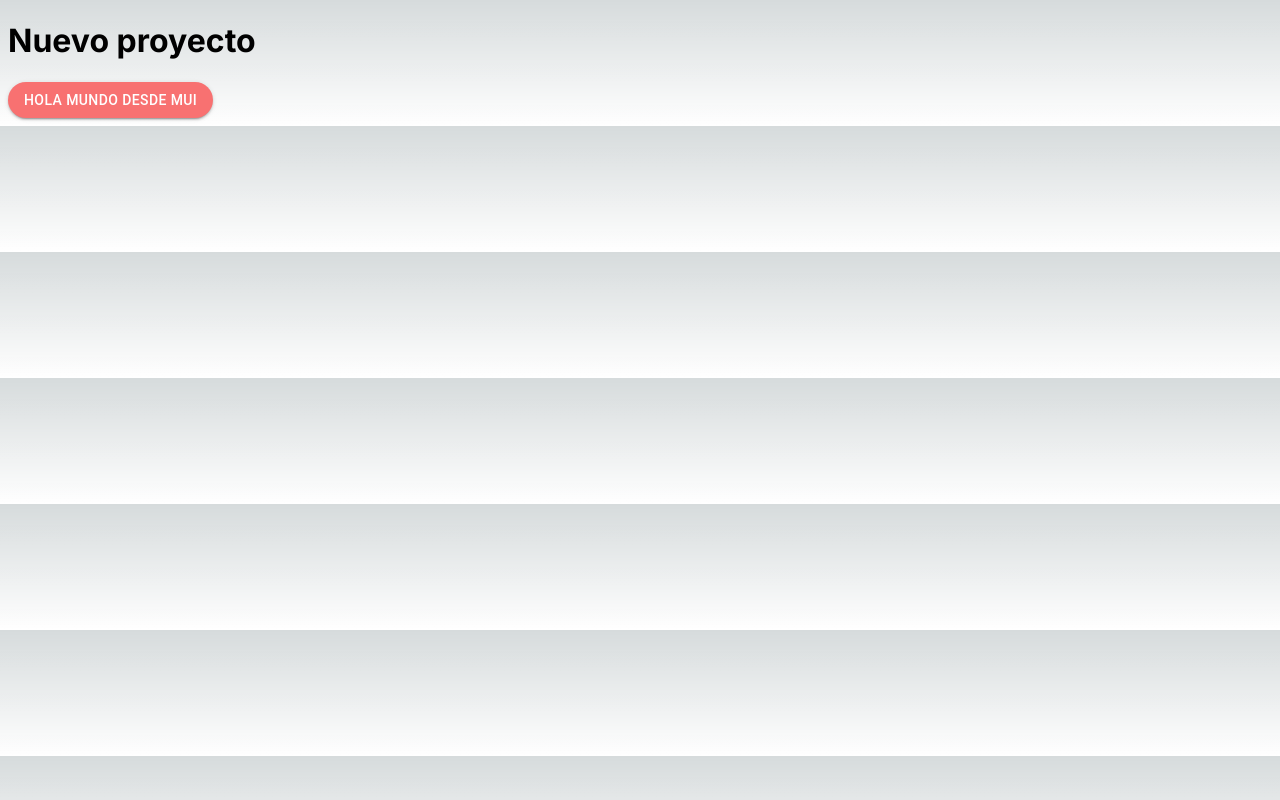
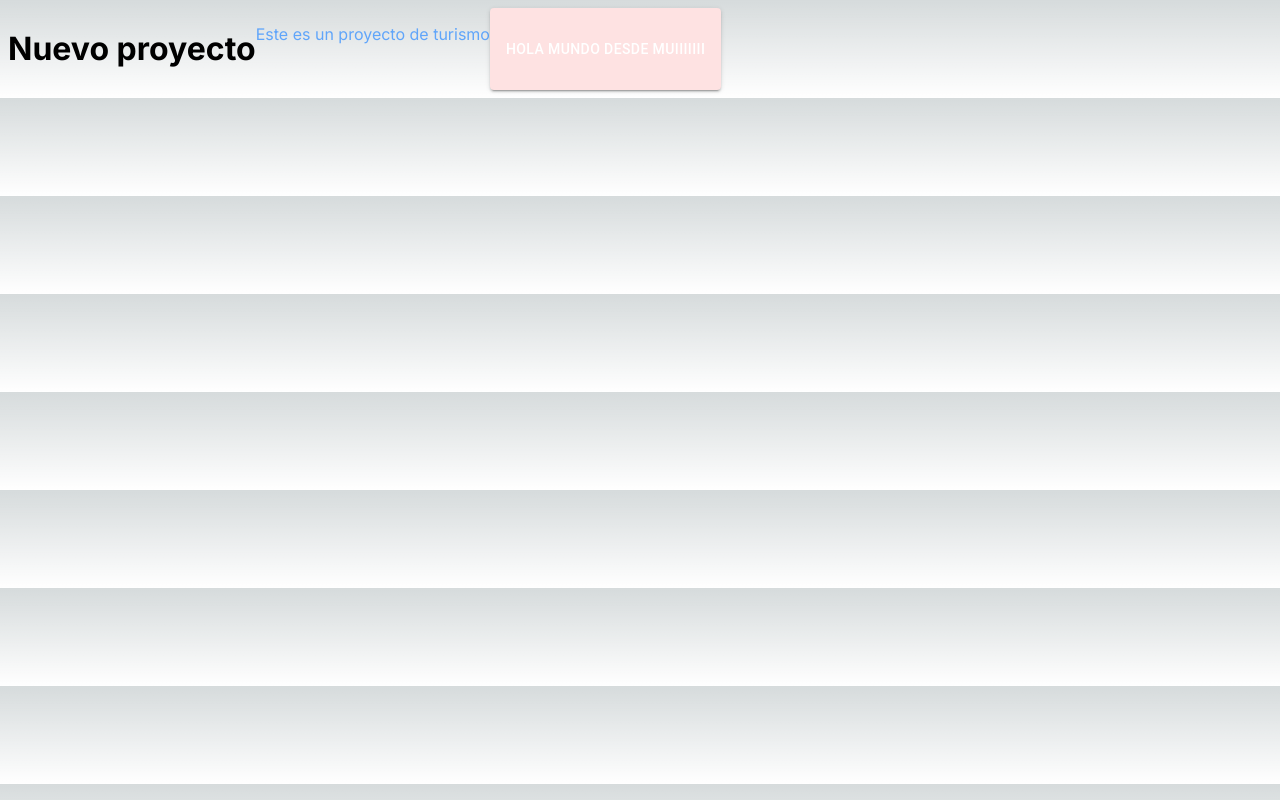
Before and after one commit to No-Country-simulation/s16-10-n-java-react, a Next.js app in the folder Client/turismo-app-no-country/: page / in a window 1280 px wide. Built offline with nearby package versions, Linux system fonts and the light colour scheme.

Commit message:
feat: add project structure

```diff
--- /dev/null
+++ b/Client/turismo-app-no-country/app/_ui/Nav.tsx
@@ -0,0 +1,7 @@
+export const Nav = () => {
+    return (
+        <div>
+            <h1 className="font-bold text-3xl">Nav desde ui</h1>
+        </div>
+    );
+};
--- /dev/null
+++ b/Client/turismo-app-no-country/app/home/page.tsx
@@ -0,0 +1,5 @@
+const page = () => {
+    return <div>pageasas</div>;
+};
+
+export default page;
--- a/Client/turismo-app-no-country/app/layout.tsx
+++ b/Client/turismo-app-no-country/app/layout.tsx
@@ -16,7 +16,11 @@ export default function RootLayout({
 }>) {
     return (
         <html id='__next' lang="en">
-            <body className={inter.className}>{children}</body>
+            <body className={inter.className}>
+
+                {children}
+
+                </body>
         </html>
     );
 }
--- a/Client/turismo-app-no-country/app/page.tsx
+++ b/Client/turismo-app-no-country/app/page.tsx
@@ -3,10 +3,17 @@ import { Button } from '@mui/material';
 export default function Home() {
     return (
         <main>
-            <h1>Nuevo proyecto</h1>
-            <Button variant="contained" color="primary" className='bg-red-400 rounded-3xl'>
-                Hola mundo desde MUI
-            </Button>
+            <div className='flex flex-row'>
+                <h1>Nuevo proyecto</h1>
+                <p className="text-blue-400">Este es un proyecto de turismo</p>
+                <Button
+                    variant="contained"
+                    color="primary"
+                    className="bg-red-100"
+                >
+                    Hola mundo desde MUIIIIIII
+                </Button>
+            </div>
         </main>
     );
 }
--- /dev/null
+++ b/Client/turismo-app-no-country/app/ui/Nav.tsx
@@ -0,0 +1,7 @@
+export const Nav = () => {
+    return (
+        <div>
+            <h1 className="font-bold text-3xl">Nav desde components</h1>
+        </div>
+    );
+};
```
Also changed, not shown: Client/turismo-app-no-country/app/api/route.ts (added), Client/turismo-app-no-country/app/busqueda/page.tsx (added), Client/turismo-app-no-country/app/perfil/page.tsx (added), Client/turismo-app-no-country/app/premium/page.tsx (added), Client/turismo-app-no-country/app/rutas/page.tsx (added).
